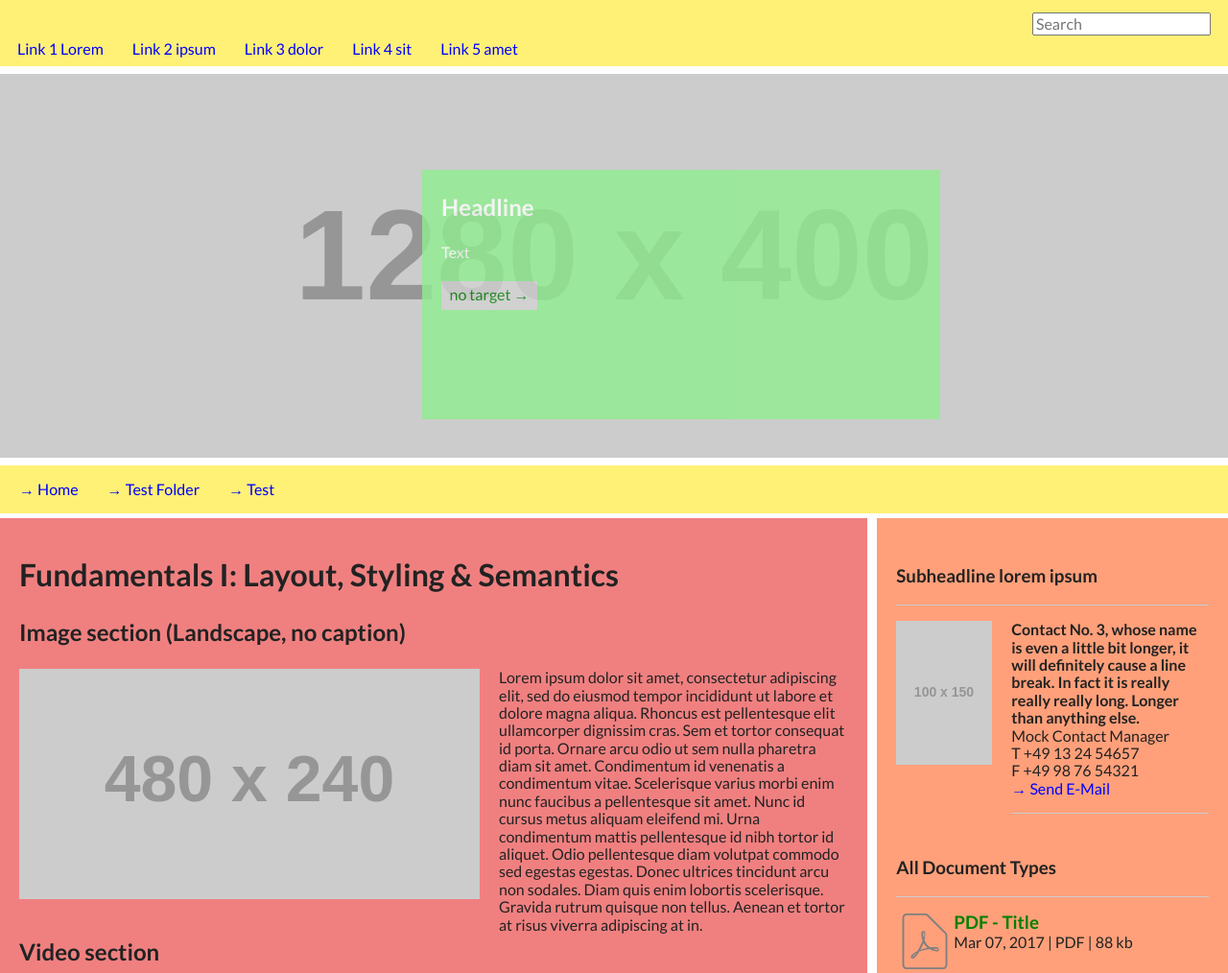
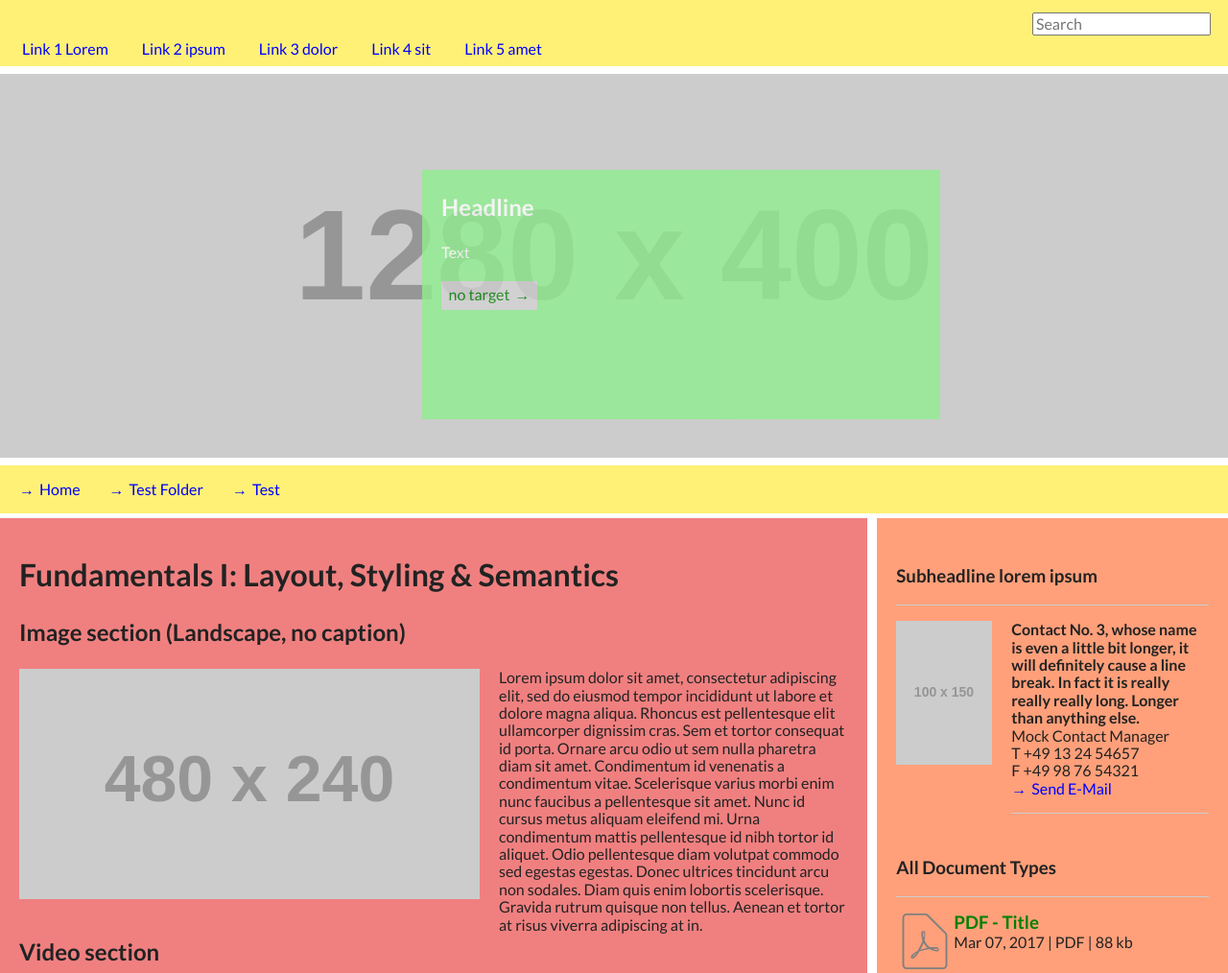
Before and after one commit to azraefendic/vi-frontend-onboarding, a website built with Parcel: page index.html in a window 1280 px wide. Shown: the top 1014 px of the page at 96% size. Built offline with nearby package versions, Linux system fonts and the light colour scheme; placeholder pictures from the web are drawn by us.

Commit message:
Add margin instead of space before and after arrows

```diff
--- a/css/main.css
+++ b/css/main.css
@@ -386,7 +386,8 @@ a {
 }
 
 a::before {
-  content: "→ ";
+  content: "→";
+  margin-right: 5px;
 }
 
 #no-target {
@@ -399,7 +400,8 @@ a::before {
 }
 
 .after-arrow::after {
-  content: " →";
+  content: "→";
+  margin-left: 5px;
 }
 
 h2 {
```
